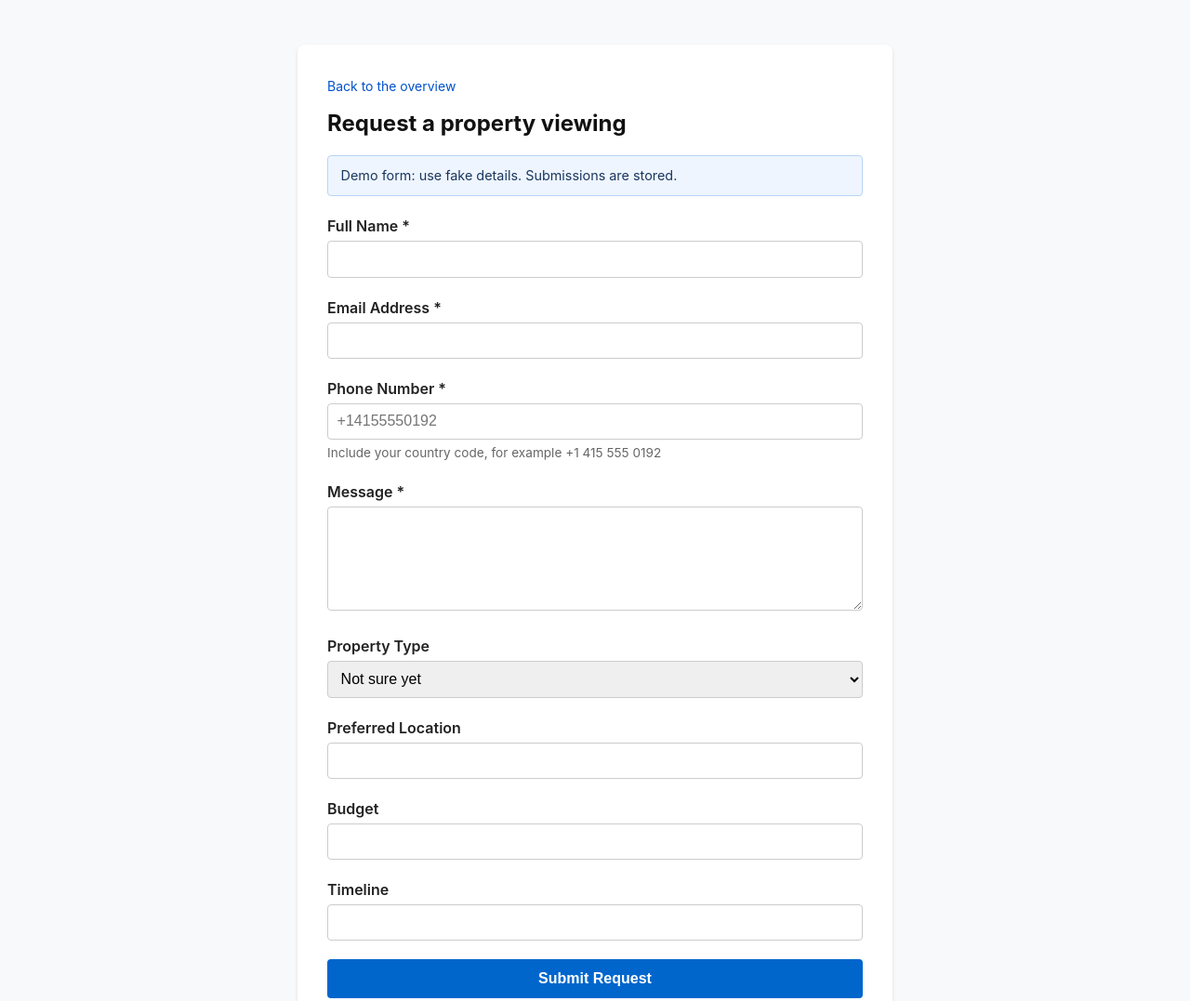
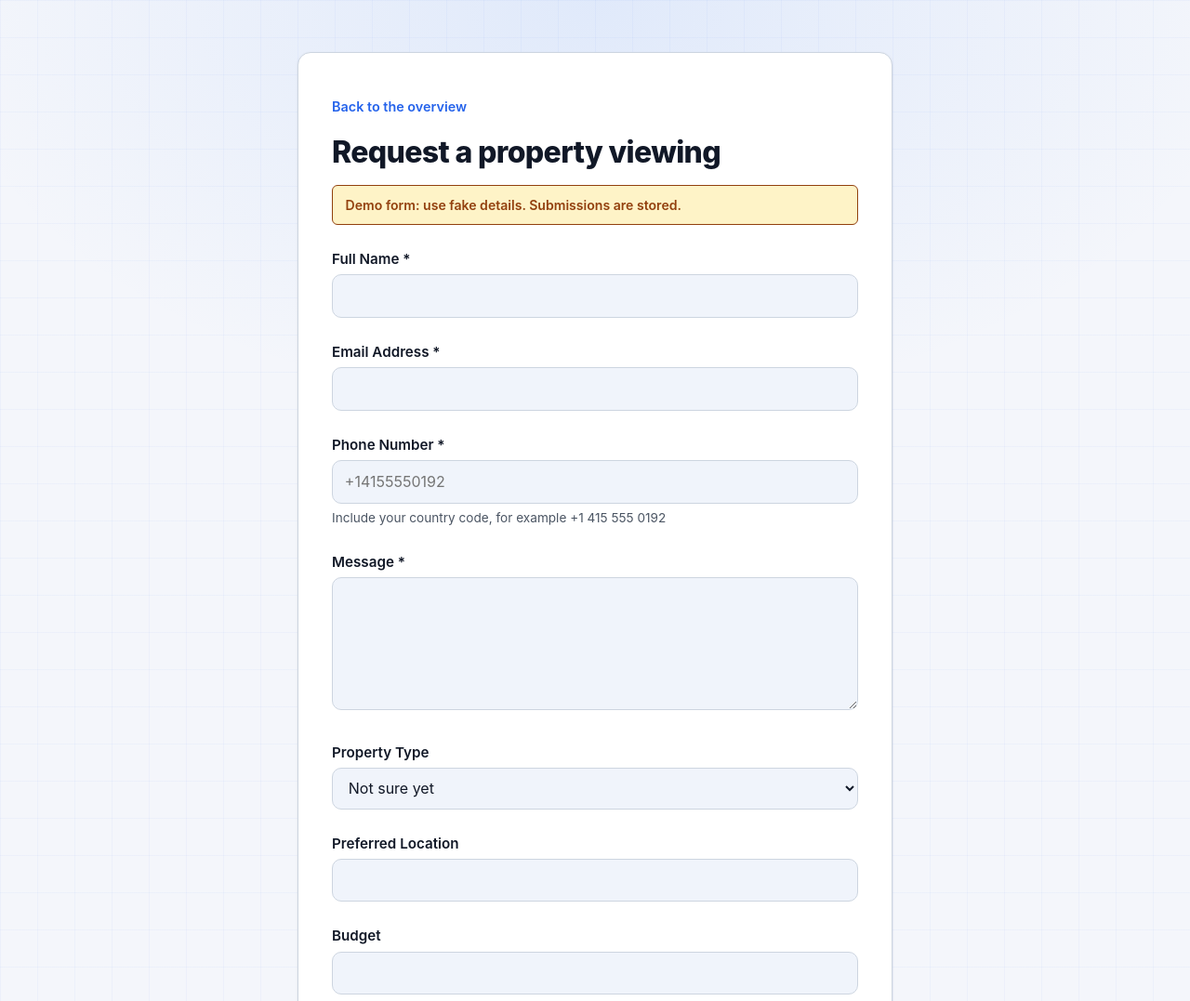
Before and after one commit to saryeljaramany/ai-lead-response-real-estate, a plain HTML site: page deploy/site/lead-form.html in a window 1280 px wide. Shown: the top 1077 px of the page at 93% size. Drawn offline with Linux system fonts and the light colour scheme.

Commit message:
feat(site): restyle the lead form with the showcase design tokens

```diff
--- a/deploy/site/lead-form.html
+++ b/deploy/site/lead-form.html
@@ -5,65 +5,130 @@
   <meta name="viewport" content="width=device-width, initial-scale=1">
   <title>Request a property viewing</title>
   <style>
+    /* ---- design tokens (light default, matches showcase /) ---- */
+    :root {
+      --bg:          #f4f6fb;
+      --surface:     #ffffff;
+      --surface-2:   #f0f4fb;
+      --fg:          #111827;
+      --muted:       #4b5563;
+      --border:      #cdd5e0;
+      --accent:      #2563eb;
+      --accent-fg:   #ffffff;
+      --live:        #15803d;
+      --live-bg:     #dcfce7;
+      --dryrun:      #92400e;
+      --dryrun-bg:   #fef3c7;
+      --radius:      10px;
+      --shadow:      0 1px 3px rgba(0,0,0,0.08);
+      --space-1:     0.25rem;
+      --space-2:     0.5rem;
+      --space-3:     1rem;
+      --space-4:     1.5rem;
+      --space-5:     2rem;
+      --space-6:     3rem;
+    }
+    @media (prefers-color-scheme: dark) {
+      :root {
+        --bg:          #0f1117;
+        --surface:     #1c2333;
+        --surface-2:   #232b3e;
+        --fg:          #e2e8f0;
+        --muted:       #8892a4;
+        --border:      #2d3748;
+        --accent:      #4f8ef7;
+        --accent-fg:   #ffffff;
+        --live:        #4ade80;
+        --live-bg:     #0f2e1a;
+        --dryrun:      #fbbf24;
+        --dryrun-bg:   #2d1f00;
+        --shadow:      0 1px 3px rgba(0,0,0,0.3);
+      }
+    }
+    @media (prefers-reduced-motion: reduce) {
+      *, *::before, *::after { transition: none !important; animation: none !important; }
+    }
+    *, *::before, *::after { box-sizing: border-box; }
+    html, body { width: 100%; max-width: 100%; overflow-x: clip; }
     body {
       font-family: -apple-system, BlinkMacSystemFont, "Segoe UI", Roboto, Helvetica, Arial, sans-serif;
-      line-height: 1.5;
-      color: #333;
-      background-color: #f7f9fa;
+      font-size: clamp(0.95rem, 0.9rem + 0.25vw, 1.05rem);
+      line-height: 1.65;
+      color: var(--fg);
+      color-scheme: light dark;
+      background-color: var(--bg);
+      background-image:
+        radial-gradient(ellipse 80% 45% at 50% 0%, rgba(79,142,247,0.12), transparent 70%),
+        linear-gradient(rgba(79,142,247,0.05) 1px, transparent 1px),
+        linear-gradient(90deg, rgba(79,142,247,0.05) 1px, transparent 1px);
+      background-size: 100% 100%, 2.5rem 2.5rem, 2.5rem 2.5rem;
       margin: 0;
-      padding: 1rem;
+      padding: clamp(0.75rem, 3vw, 1.5rem) clamp(1rem, 4vw, 2rem) var(--space-6);
     }
+    :focus-visible { outline: 2px solid var(--accent); outline-offset: 3px; }
+    main, form, .form-group, .cf-turnstile { min-width: 0; max-width: 100%; }
     .form-container {
-      max-width: 36rem;
-      margin: 2rem auto;
-      background: #ffffff;
-      padding: 2rem;
-      border-radius: 8px;
-      box-shadow: 0 2px 4px rgba(0, 0, 0, 0.1);
-    }
-    h1 {
-      margin-top: 0;
-      font-size: 1.5rem;
-      color: #111;
+      width: 100%;
+      max-width: 40rem;
+      min-width: 0;
+      margin: clamp(0.5rem, 3vw, 2rem) auto;
+      background: var(--surface);
+      padding: clamp(1.25rem, 4vw, 2.25rem);
+      border: 1px solid var(--border);
+      border-radius: 14px;
+      box-shadow: var(--shadow);
     }
     .back {
-      display: inline-block;
-      font-size: 0.875rem;
-      color: #0052cc;
+      display: inline-flex;
+      align-items: center;
+      min-height: 44px;
+      font-size: 0.9rem;
+      font-weight: 600;
+      color: var(--accent);
       text-decoration: none;
-      margin-bottom: 0.75rem;
+      margin-bottom: var(--space-2);
     }
     .back:hover {
       text-decoration: underline;
     }
     .back:focus-visible {
-      outline: 2px solid #0052cc;
-      outline-offset: 2px;
-      border-radius: 2px;
+      outline: 2px solid var(--accent);
+      outline-offset: 3px;
+      border-radius: 4px;
+    }
+    h1 {
+      margin: 0 0 var(--space-3);
+      font-size: clamp(1.45rem, 3vw, 2rem);
+      font-weight: 800;
+      line-height: 1.2;
+      letter-spacing: -0.02em;
+      color: var(--fg);
     }
     .notice {
-      background-color: #eef5ff;
-      border: 1px solid #b8d4f5;
-      color: #1a365d;
-      border-radius: 4px;
-      padding: 0.65rem 0.85rem;
-      font-size: 0.9rem;
-      margin: 0 0 1.25rem;
+      display: block;
+      background: var(--dryrun-bg);
+      border: 1px solid var(--dryrun);
+      color: var(--dryrun);
+      border-radius: 6px;
+      padding: 0.55rem 0.85rem;
+      font-size: 0.88rem;
+      font-weight: 600;
+      margin: 0 0 var(--space-4);
     }
     .form-group {
-      margin-bottom: 1.25rem;
+      margin-bottom: var(--space-4);
     }
     label {
       display: block;
       font-weight: 600;
-      margin-bottom: 0.25rem;
-      color: #222;
+      font-size: 0.95rem;
+      margin-bottom: var(--space-1);
+      color: var(--fg);
     }
     .help-text {
       font-size: 0.85rem;
-      color: #666;
-      margin-top: 0.25rem;
-      margin-bottom: 0.25rem;
+      color: var(--muted);
+      margin: var(--space-1) 0 0;
     }
     input[type="text"],
     input[type="email"],
@@ -71,38 +136,79 @@
     select,
     textarea {
       width: 100%;
-      padding: 0.6rem;
-      border: 1px solid #ccc;
-      border-radius: 4px;
+      max-width: 100%;
+      min-width: 0;
+      min-height: 44px;
+      padding: 0.65rem 0.8rem;
+      font-family: inherit;
       font-size: 1rem;
-      box-sizing: border-box;
+      line-height: 1.5;
+      color: var(--fg);
+      background: var(--surface-2);
+      border: 1px solid var(--border);
+      border-radius: var(--radius);
+      transition: border-color 0.15s, box-shadow 0.15s;
+    }
+    input[type="text"]:focus,
+    input[type="email"]:focus,
+    input[type="tel"]:focus,
+    select:focus,
+    textarea:focus {
+      border-color: var(--accent);
+      box-shadow: 0 0 0 3px rgba(37,99,235,0.2);
+      outline: none;
+    }
+    input[type="text"]:focus-visible,
+    input[type="email"]:focus-visible,
+    input[type="tel"]:focus-visible,
+    select:focus-visible,
+    textarea:focus-visible {
+      outline: 2px solid var(--accent);
+      outline-offset: 2px;
+      border-color: var(--accent);
     }
     textarea {
+      min-height: 7.5rem;
       resize: vertical;
     }
     .cf-turnstile {
-      margin-top: 1rem;
-      margin-bottom: 1rem;
+      margin: var(--space-4) 0;
+      overflow-x: auto;
     }
     button[type="submit"] {
-      background-color: #0066cc;
-      color: #fff;
+      width: 100%;
+      min-height: 44px;
+      background: var(--accent);
+      color: var(--accent-fg);
       border: none;
       padding: 0.75rem 1.5rem;
+      font-family: inherit;
       font-size: 1rem;
-      font-weight: 600;
-      border-radius: 4px;
+      font-weight: 700;
+      border-radius: var(--radius);
       cursor: pointer;
-      width: 100%;
+      transition: opacity 0.15s;
+    }
+    button[type="submit"]:hover:not(:disabled) {
+      opacity: 0.88;
     }
     button[type="submit"]:disabled {
-      background-color: #999;
+      opacity: 0.55;
       cursor: not-allowed;
     }
     #form-status {
-      margin-top: 1rem;
+      margin: var(--space-3) 0 0;
+      font-size: 0.95rem;
       font-weight: 600;
       min-height: 1.5rem;
+      color: var(--fg);
+    }
+    #form-status:not(:empty) {
+      padding: 0.75rem 0.95rem;
+      background: var(--surface-2);
+      border: 1px solid var(--border);
+      border-left: 4px solid var(--accent);
+      border-radius: 6px;
     }
   </style>
   <script src="https://challenges.cloudflare.com/turnstile/v0/api.js" async defer></script>
```
Also changed, not shown: 1 other file.
